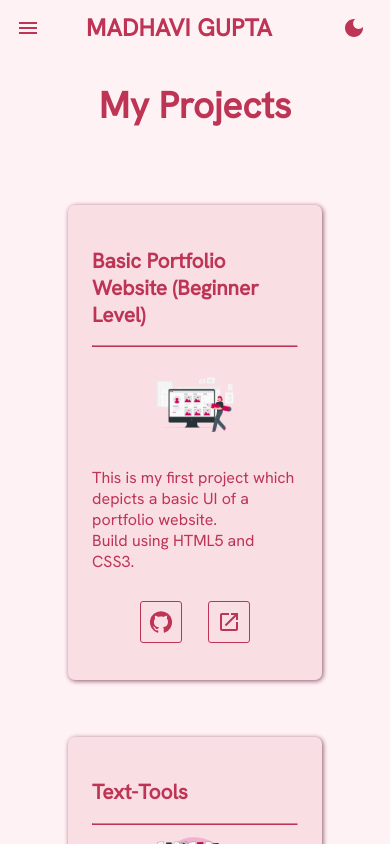
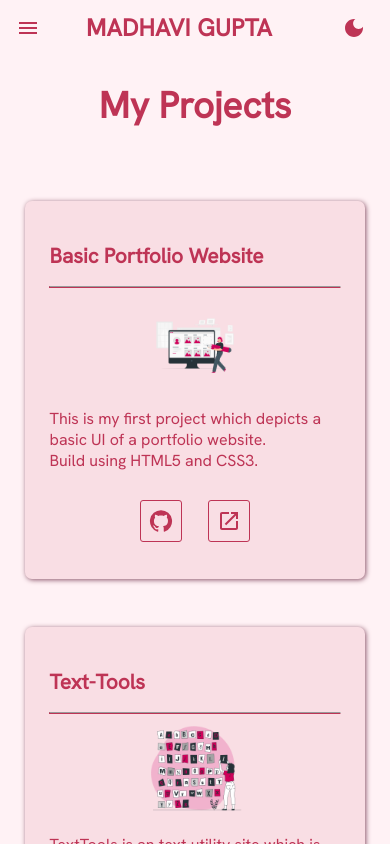
Before and after one commit to MadhaviGupta/Portfolio, a React (Create React App) app: page /projects in a window 390 px wide. Shown: the top 844 px of the page. Built offline with nearby package versions, Linux system fonts and the light colour scheme.

Commit message:
project card styling fixed

```diff
--- a/src/components/Projects.js
+++ b/src/components/Projects.js
@@ -11,7 +11,7 @@ export default function Projects() {
       <h1 className="heading">My Projects</h1>
       <div className="card-styling-pro">
         <div className="card-pro">
-          <h2 className="heading2">Basic Portfolio Website (Beginner Level)</h2>
+          <h2 className="heading2">Basic Portfolio Website</h2>
           <hr className="hr-tag" />
           <div className="content">
             <img src={basic} alt="basic" className="project-img" />
@@ -45,7 +45,7 @@ export default function Projects() {
           <div className="content">
             <img src={texttools} alt="texttools" className="project-img" />
             <p style={{ display: "flex", alignItems: "center" }}>
-              TextTools is an text utility site which can be used to perform
+              TextTools is an text utility site which is used to perform
               different operations on text. <br />
               Build using ReactJS and Bootstrap.
             </p>
--- a/src/components/style.css
+++ b/src/components/style.css
@@ -226,7 +226,7 @@ ul {
   margin: 3rem;
 }
 .card-pro {
-  width: 30%;
+  width: 35%;
   margin: 1.5rem;
   padding: 1.5rem;
   border-radius: 7px;
@@ -253,10 +253,17 @@ ul {
     justify-content: center;
     align-items: center;
   }
-  .card-pro,
+  .card-pro {
+    width: 70%;
+    margin: 1.5rem;
+    padding: 1.5rem;
+    border-radius: 7px;
+    background-color: rgba(190, 52, 84, 0.1);
+    box-shadow: 1px 1px 5px #8a5469;
+  }
   .card-about {
     width: 70%;
-    margin: 1.8rem;
+    margin: 1.5rem;
     padding: 1.5rem;
     border-radius: 7px;
     background-color: rgba(190, 52, 84, 0.1);
@@ -276,10 +283,17 @@ ul {
     justify-content: center;
     align-items: center;
   }
-  .card-pro,
+  .card-pro {
+    width: 80%;
+    margin: 1.5rem;
+    padding: 1.5rem;
+    border-radius: 7px;
+    background-color: rgba(190, 52, 84, 0.1);
+    box-shadow: 1px 1px 5px #8a5469;
+  }
   .card-about {
     width: 70%;
-    margin: 1.8rem;
+    margin: 1.5rem;
     padding: 1.5rem;
     border-radius: 7px;
     background-color: rgba(190, 52, 84, 0.1);
@@ -297,10 +311,17 @@ ul {
     width: 6rem;
     height: 6rem;
   }
-  .card-pro,
+  .card-pro {
+    width: 99%;
+    margin: 1.5rem;
+    padding: 1.5rem;
+    border-radius: 7px;
+    background-color: rgba(190, 52, 84, 0.1);
+    box-shadow: 1px 1px 5px #8a5469;
+  }
   .card-about {
     width: 70%;
-    margin: 1.8rem;
+    margin: 1.5rem;
     padding: 1.5rem;
     border-radius: 7px;
     background-color: rgba(190, 52, 84, 0.1);
```
